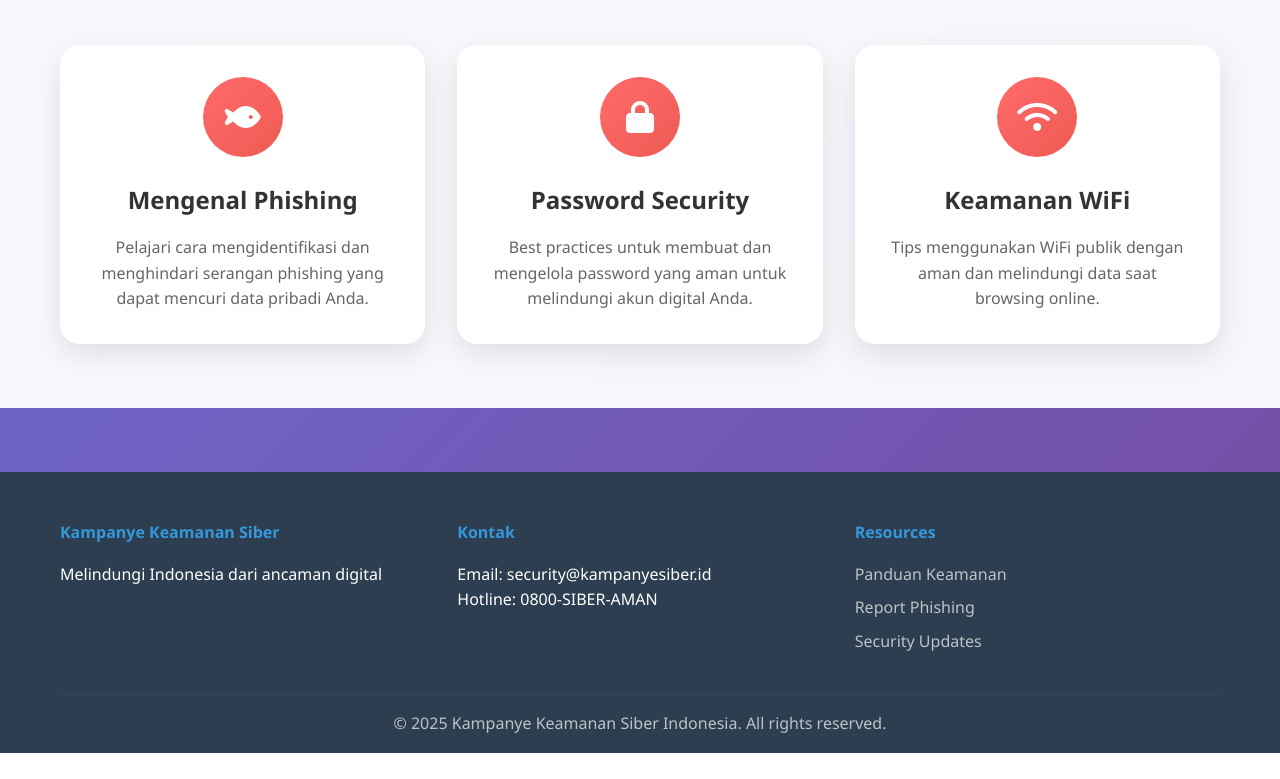
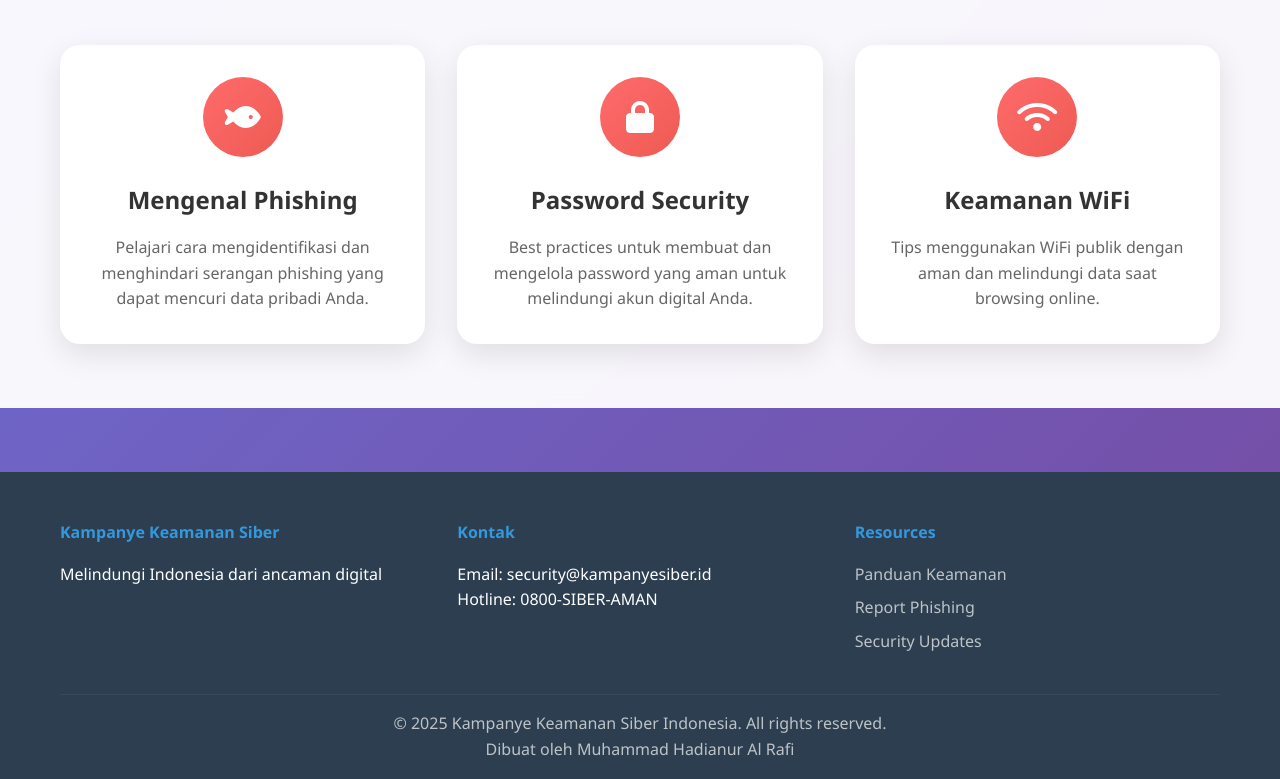
Before and after one commit to AlRafi004/web-keamanan-siber, a plain HTML site: page web-tools/index.html in a window 1280 px wide. Shown: the part 1256-2035 px from the top of the page. Before the commit the page ends 2009 px from the top, so only its background shows below. Drawn offline with Linux system fonts and the light colour scheme.

Commit message:
Add author attribution to footer

```diff
--- a/web-tools/index.html
+++ b/web-tools/index.html
@@ -339,7 +339,8 @@
         </div>
         <div class="footer-bottom">
           <p>
-            &copy; 2025 Kampanye Keamanan Siber Indonesia. All rights reserved.
+            &copy; 2025 Kampanye Keamanan Siber Indonesia. All rights reserved.<br>
+            Dibuat oleh Muhammad Hadianur Al Rafi
           </p>
         </div>
       </div>
```
